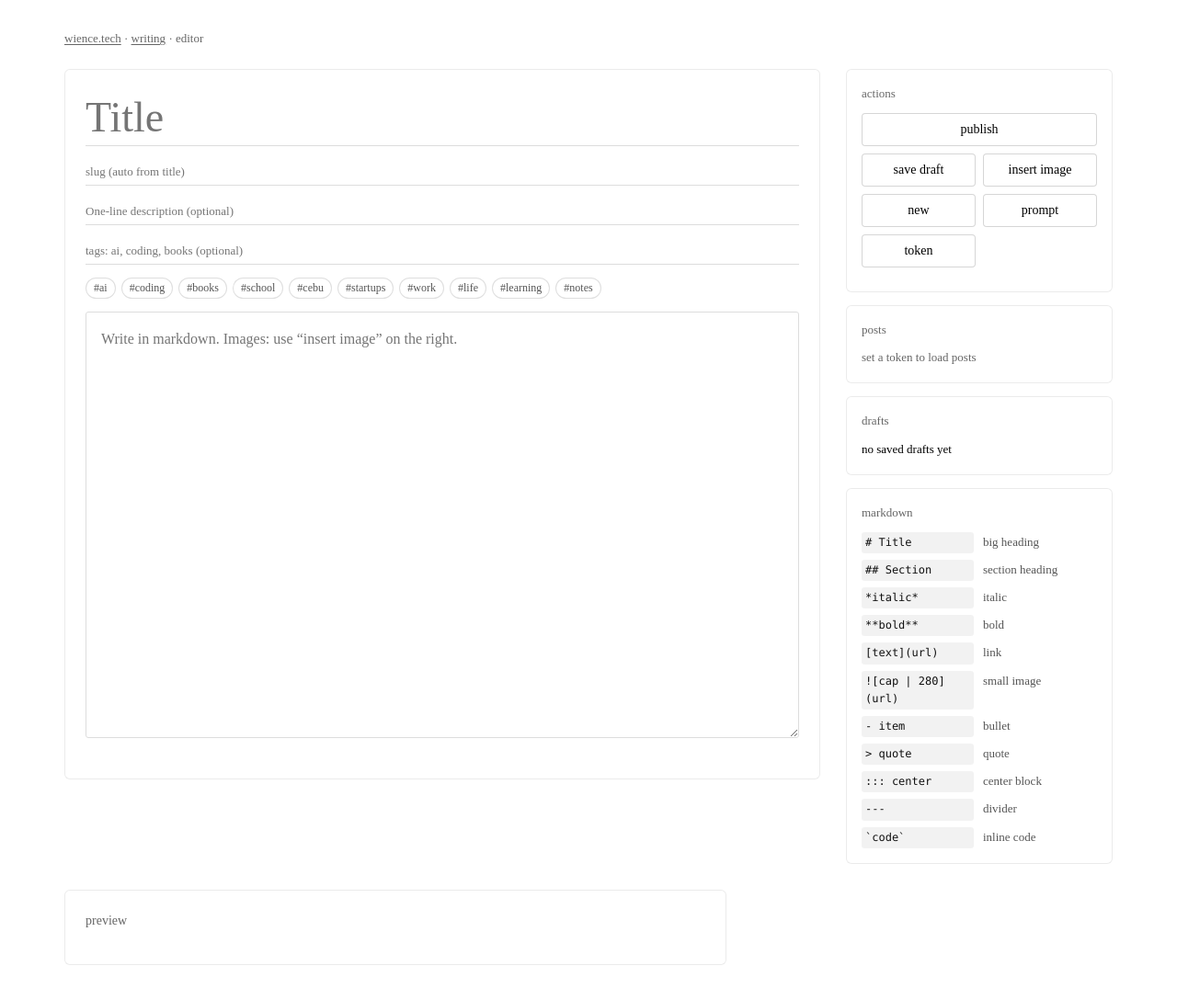
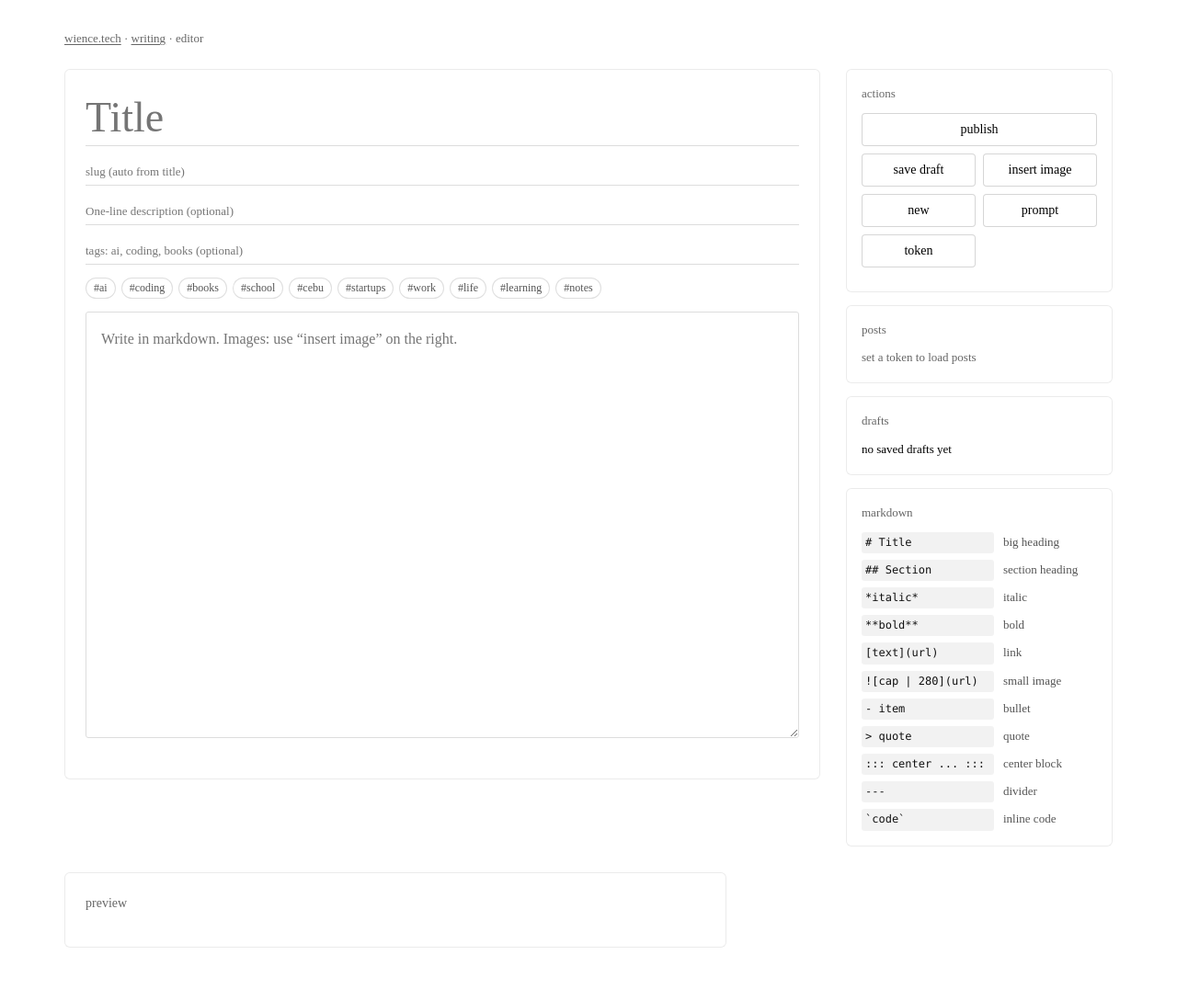
Before and after one commit to wience/wience.tech, a website: page write/index.html in a window 1280 px wide. Shown: the whole page at 92% size. Drawn offline with nearby package versions, Linux system fonts and the light colour scheme.

Commit message:
Clarify center block cheat sheet

```diff
--- a/write/index.html
+++ b/write/index.html
@@ -188,7 +188,7 @@
 
         .cheat p {
             display: grid;
-            grid-template-columns: 122px 1fr;
+            grid-template-columns: 144px 1fr;
             gap: 10px;
             align-items: baseline;
         }
@@ -284,7 +284,7 @@
                     <p><code>![cap | 280](url)</code><span>small image</span></p>
                     <p><code>- item</code><span>bullet</span></p>
                     <p><code>&gt; quote</code><span>quote</span></p>
-                    <p><code>::: center</code><span>center block</span></p>
+                    <p><code>::: center ... :::</code><span>center block</span></p>
                     <p><code>---</code><span>divider</span></p>
                     <p><code>`code`</code><span>inline code</span></p>
                 </div>
```
